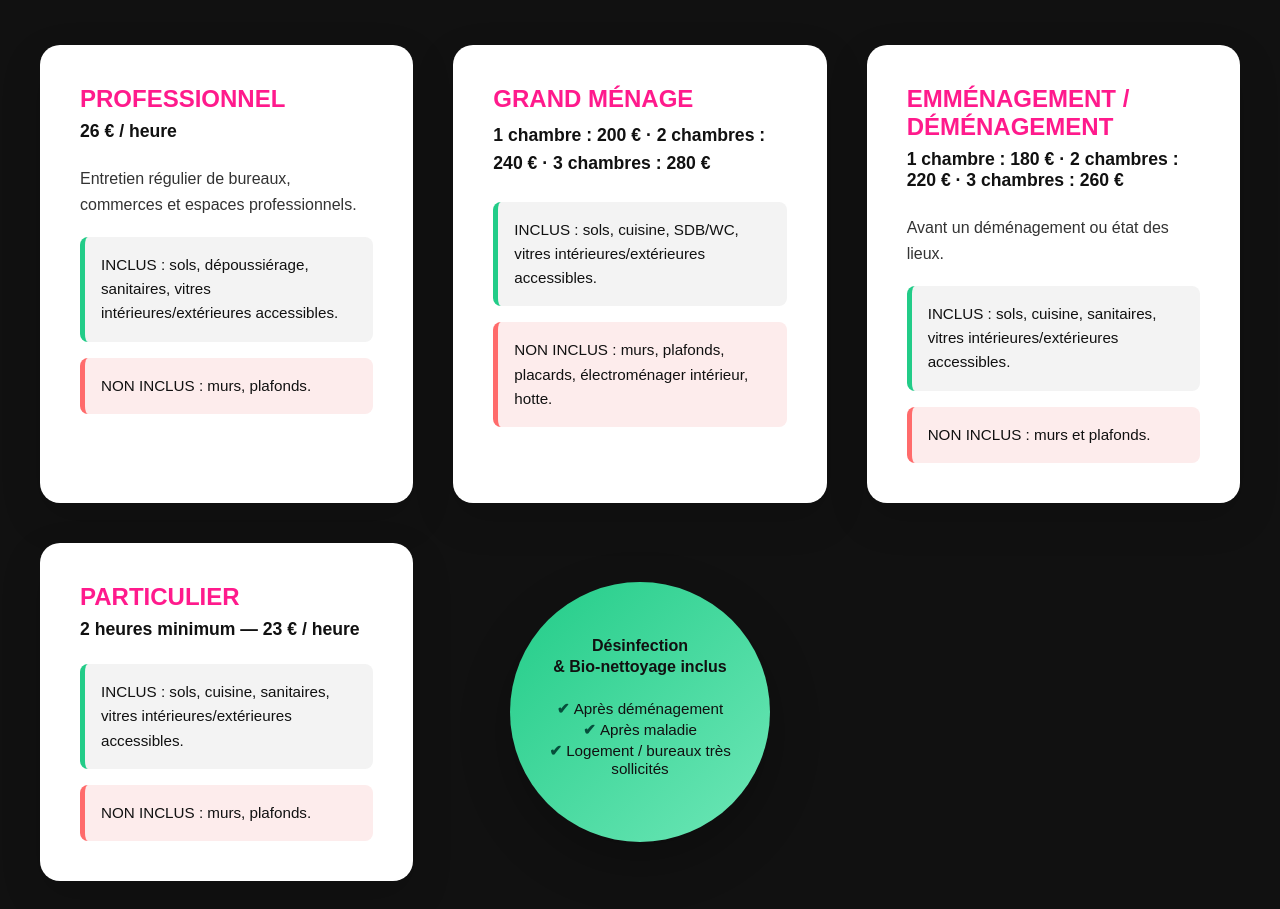
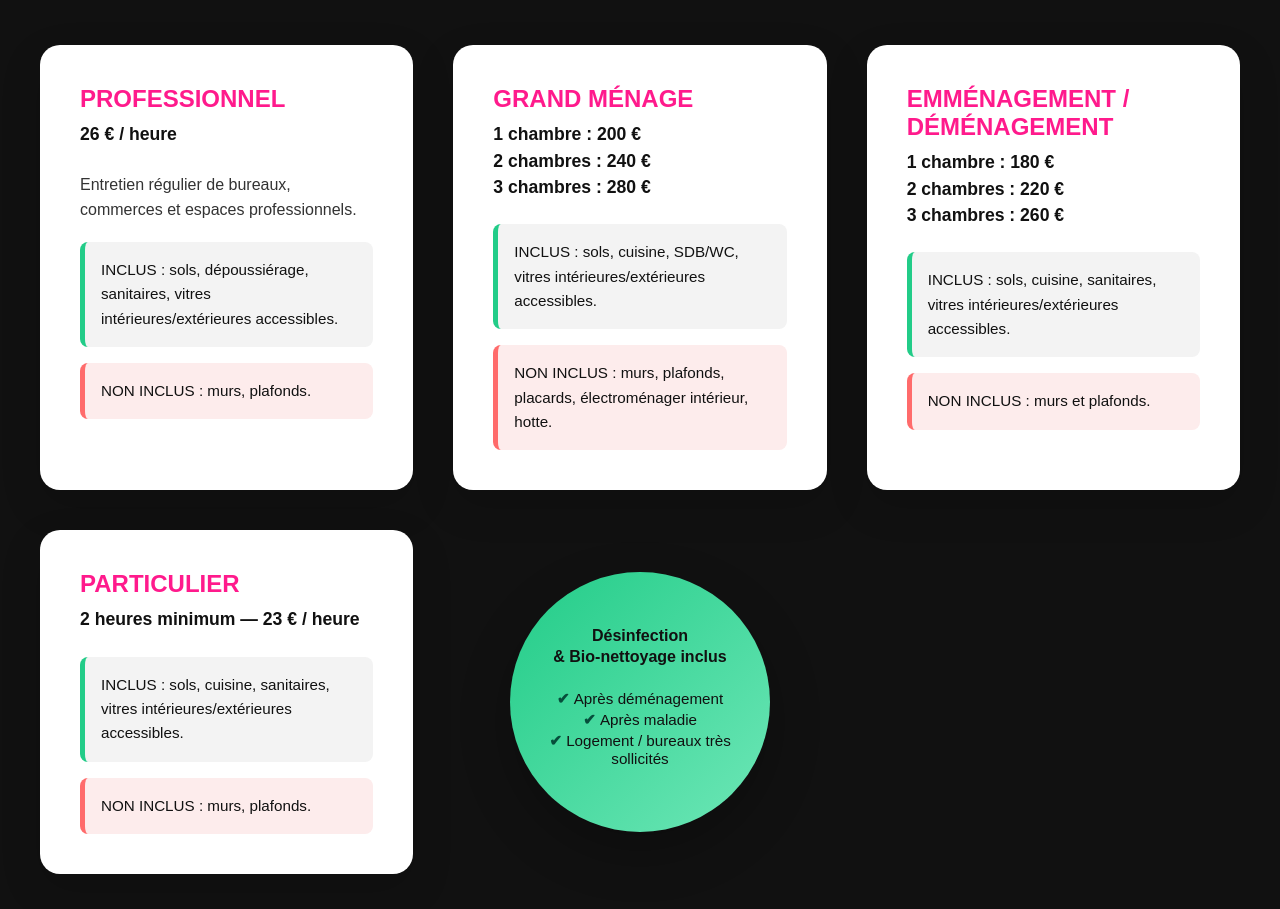
Before and after one commit to rudy-flexcode/hz-clean, a React (Vite) app: page / in a window 1280 px wide. Shown: the part 1740-2649 px from the top of the page. Built offline with nearby package versions, Linux system fonts and the light colour scheme.

Commit message:
modif texte

```diff
--- a/src/App.tsx
+++ b/src/App.tsx
@@ -74,8 +74,8 @@ export default function App() {
     },
     {
       title: "GRAND MÉNAGE",
-      price: "",
-      desc: "1 chambre : 200 € · 2 chambres : 240 € · 3 chambres : 280 €",
+      price: "1 chambre : 200 €\n2 chambres : 240 €\n3 chambres : 280 €",
+      desc: "",
       desc2:
         "INCLUS : sols, cuisine, SDB/WC, vitres intérieures/extérieures accessibles.",
       desc3:
@@ -83,8 +83,8 @@ export default function App() {
     },
     {
       title: "EMMÉNAGEMENT / DÉMÉNAGEMENT",
-      price: "1 chambre : 180 € · 2 chambres : 220 € · 3 chambres : 260 €",
-      desc: "Avant un déménagement ou état des lieux.",
+      price: "1 chambre : 180 €\n2 chambres : 220 €\n3 chambres : 260 €",
+      desc: "",
       desc2:
         "INCLUS : sols, cuisine, sanitaires, vitres intérieures/extérieures accessibles.",
       desc3: "NON INCLUS : murs et plafonds.",
@@ -159,7 +159,7 @@ export default function App() {
           {tarifsData.map((item, index) => (
             <div key={index} className="card">
               <h3>{item.title}</h3>
-              {item.price && <p>{item.price}</p>}
+              {item.price && <p className="tarif-price">{item.price}</p>}
               {item.desc && <p className="tarif-desc">{item.desc}</p>}
               {item.desc2 && <p className="tarif-inclus">{item.desc2}</p>}
               {item.desc3 && (
--- a/src/index.css
+++ b/src/index.css
@@ -322,6 +322,14 @@ body {
   color: #111;
 }
 
+.tarif-price {
+  font-size: 1.05rem;
+  font-weight: 600;
+  line-height: 1.5;
+  margin-bottom: 0.6rem;
+  white-space: pre-line;
+}
+
 .tarif-desc {
   font-size: 1rem;
   line-height: 1.6;
```
